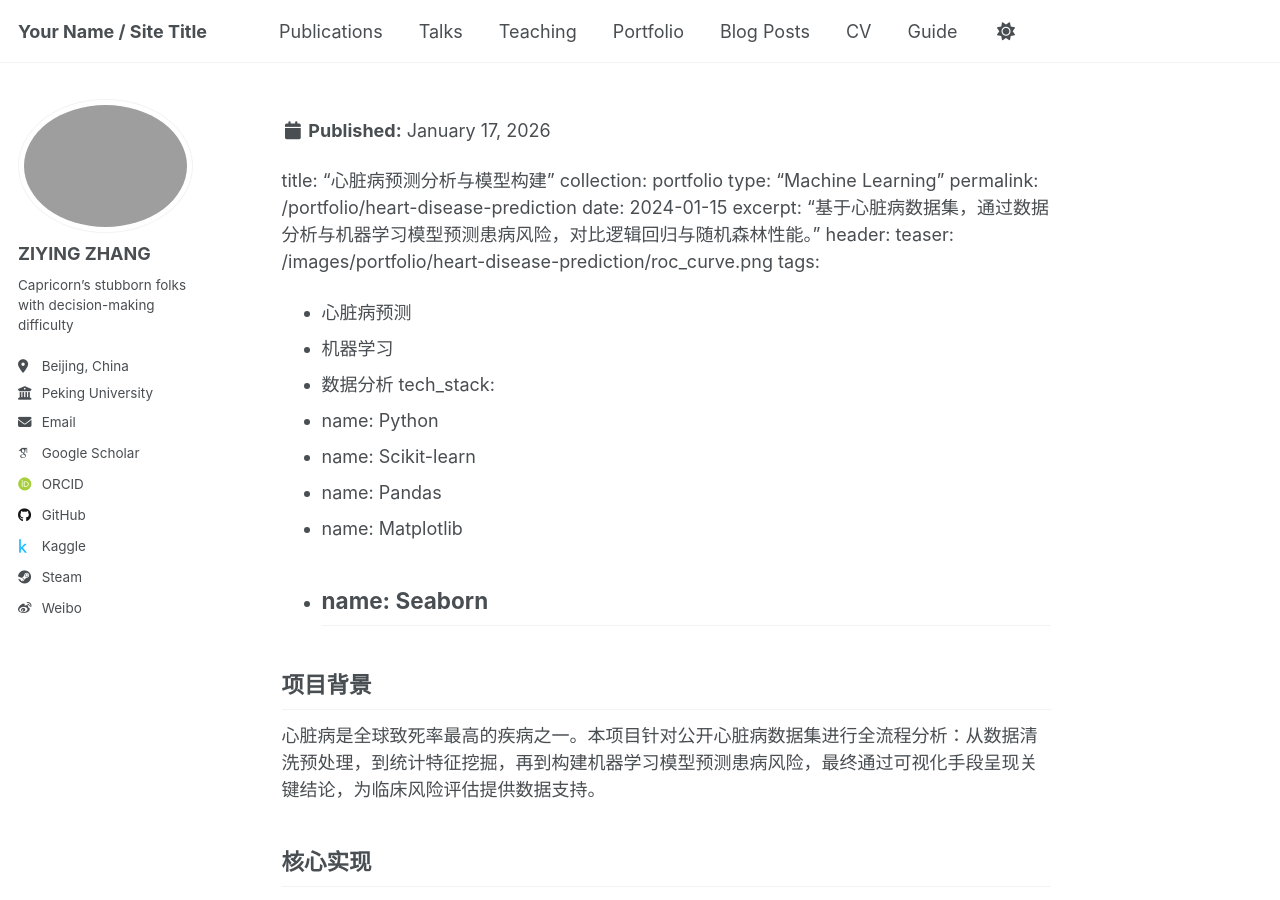
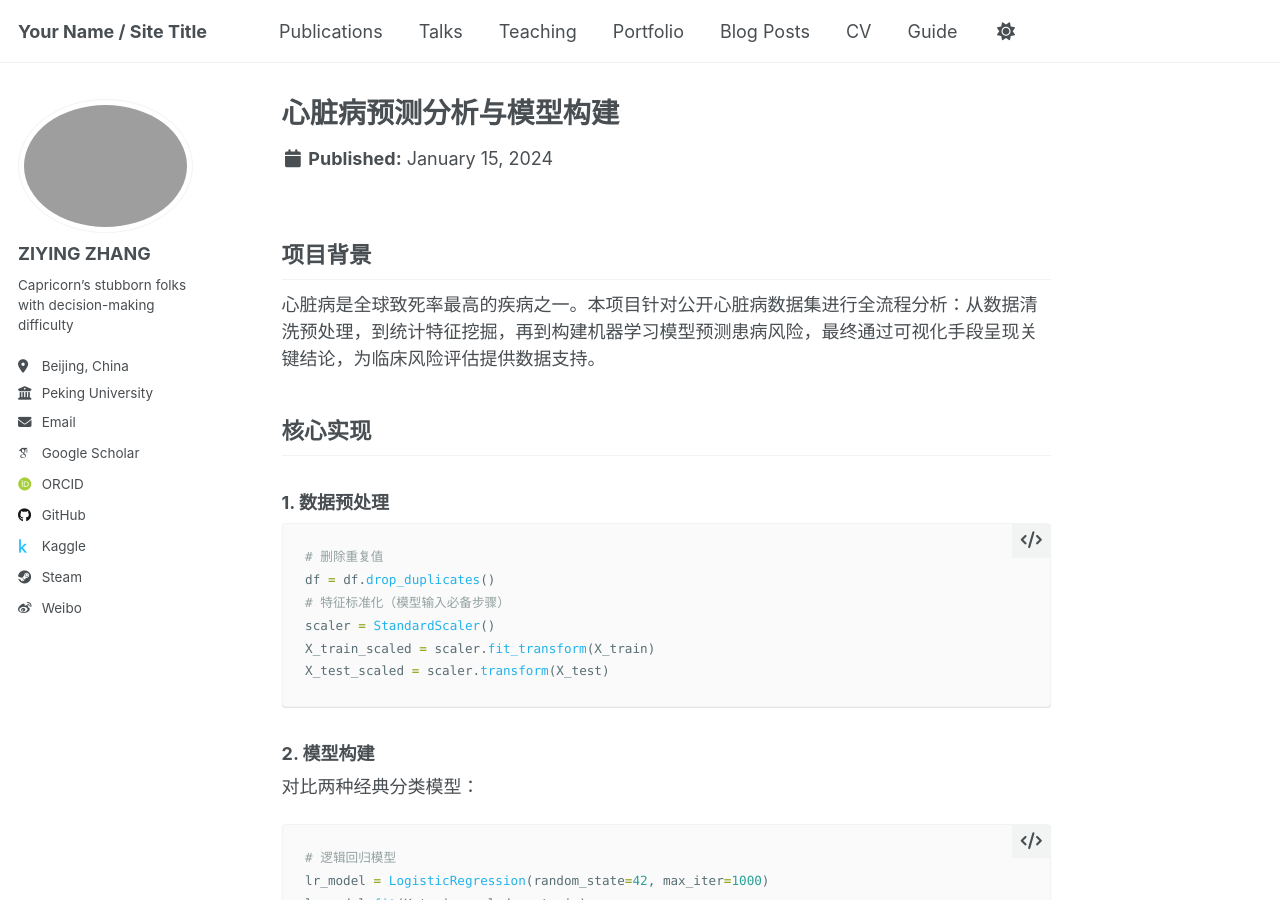
Before and after one commit to Ziying98/Ziying98.github.io, a Jekyll site: the page built from _portfolio/portfolio-1.md, in a window 1280 px wide and 900 px high. Built offline with Jekyll 4.4.1, drawn with Linux system fonts in a browser that asks for light colours; some web fonts are replaced; a script that is not in the unit is left out.

Commit message:
Update portfolio-1.md

````diff
--- a/_portfolio/portfolio-1.md
+++ b/_portfolio/portfolio-1.md
@@ -1,5 +1,3 @@
----
-```yaml
 ---
 title: "心脏病预测分析与模型构建"
 collection: portfolio
````
